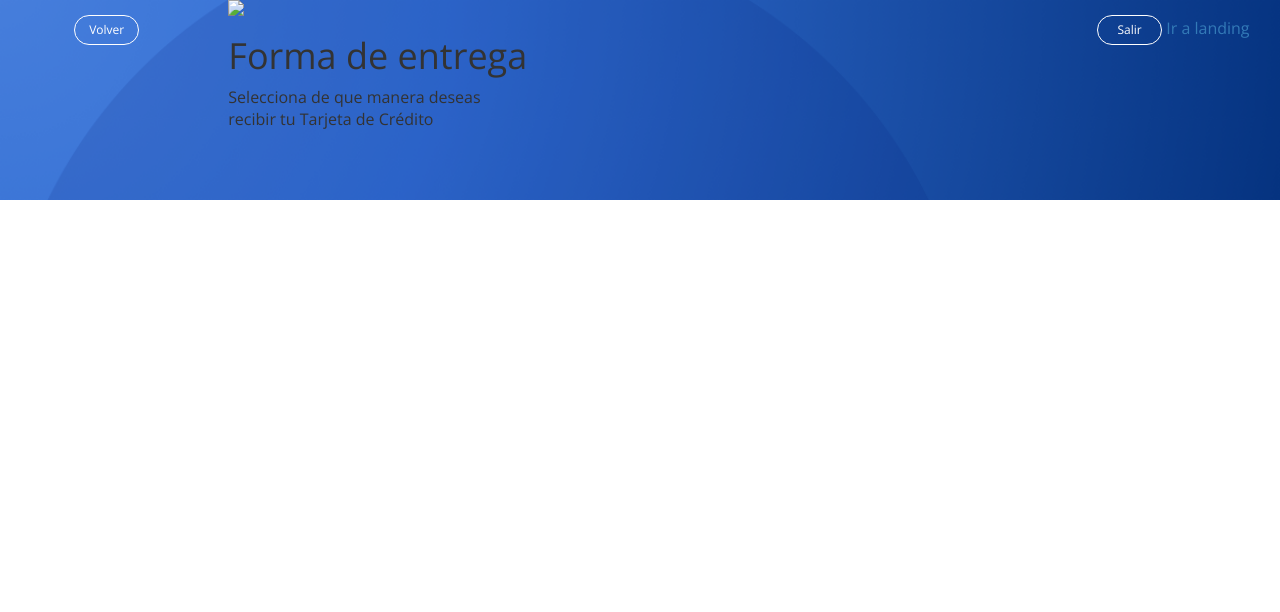
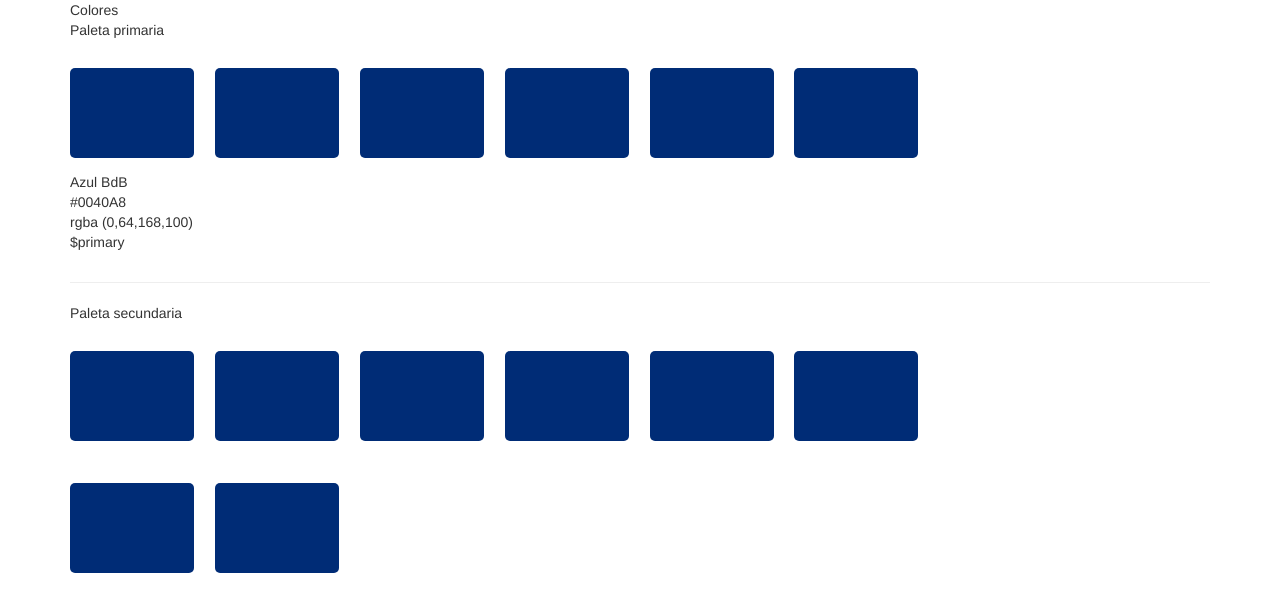
Before and after one commit to DiegoLuque/styleguide-bdb, a website: page index.html in a window 1280 px wide. Drawn offline with nearby package versions, Linux system fonts and the light colour scheme.

Commit message:
Second Commit

```diff
--- a/css/app.scss
+++ b/css/app.scss
@@ -1,6 +1,3 @@
 @import "custom/colors";
-@import "custom/buttons";
-@import "custom/fonts";
-@import "custom/navbars";
 @import "custom/container";
-@import "custom/forms";
+@import "styleguide/styles";
--- a/css/custom/_buttons.scss
+++ /dev/null
@@ -1,59 +0,0 @@
-.btn-header-container{
-    text-align:center;
-    margin-top: 15px;
-}
-.btn.btn-sm{
-    border-radius: 15px;
-}
-
-.btn.btn-link{
-    background-color: rgba(255,255,255,0.0);
-    color: #fff;
-    border: 1px solid #fff;
-}
-
-.btn-min-size{
-    min-width: 65px;
-}
-
-.btn.btn-default{
-    background-color: #fff;
-    color: $primary;
-    border: 1px solid $primary;
-    border-radius: 25px
-}
-
-.btn.btn-primary{
-    background-color: $primary;
-    color: #fff;
-    border: 1px solid $primary;
-    border-radius: 25px;
-}
-
-.btn-container-equal-width .btn{
-    min-width: 140px;
-    margin-right: 10px;
-}
-
-.btn-container-equal-width .btn:last-child{
-    margin-right: 0px;
-}
-
-.btn.btn-sticky{
-    border-radius: 0px;
-    width: 100%;
-    position: fixed;
-    left: 0;
-    bottom: 0;
-    padding: 14px;
-}
-
-@media (min-width: 768px){
-    .btn.btn-sticky{
-        border-radius: 25px;
-        width: auto;
-        position: static;
-        padding: 6px 12px;
-    }
-
-}
--- a/css/custom/_fonts.scss
+++ /dev/null
@@ -1,6 +0,0 @@
-@import url('https://fonts.googleapis.com/css?family=Open+Sans:300,300i,400,400i,700,700i,800,800i');
-
-body{
-    font-size: 16px;
-    font-family: 'Open Sans', sans-serif;
-}
--- a/css/custom/_forms.scss
+++ /dev/null
@@ -1,20 +0,0 @@
-.form-control,
-.form-control:focus{
-    background-color: rgba(255,255,255,0.0);
-    border: none;
-    box-shadow: none;
-    border-radius: 0px;
-    padding: 6px 0px;
-    box-shadow: inset 0 -2px 0 0 rgba(0, 0, 0, 0.1);
-    font-size: 22px;
-}
-
-.form-group{
-    margin-bottom: 25px;
-}
-
-.form-group label{
-    color: #002c76;
-}
-
-/* ESta es la prueba de branch v1 */
--- a/css/custom/_navbars.scss
+++ /dev/null
@@ -1,10 +0,0 @@
-.blue-header{
-    background-image: url("../images/fondo.png");
-    background-repeat: no-repeat;
-    background-size: cover;
-    padding-bottom: 20px;
-    margin-bottom: 60px;
-    min-height: 200px;
-}
-
-/*Cambio de Renzo*/
--- /dev/null
+++ b/css/styleguide/_styles.scss
@@ -0,0 +1,21 @@
+.rectangle-container {
+    width: 124px;
+    height: 90px;
+    border-radius: 5px;
+    margin-right: 17px;
+    margin-bottom: 14px;
+}
+
+.color-container {
+    display: inline-block;
+    vertical-align: top;
+    margin-top: 28px;
+}
+
+.blue {
+    background-color: $primary;
+}
+
+.mrg-btn-0 {
+    margin-bottom: 0px;
+}
--- a/index.html
+++ b/index.html
@@ -1,5 +1,6 @@
 <!DOCTYPE html>
 <html lang="en">
+
 <head>
     <meta charset="UTF-8">
     <meta name="viewport" content="width=device-width, initial-scale=1.0">
@@ -8,37 +9,102 @@
 
     <!-- bootstrap styles -->
     <link rel="stylesheet" href="https://maxcdn.bootstrapcdn.com/bootstrap/3.3.7/css/bootstrap.min.css" integrity="sha384-BVYiiSIFeK1dGmJRAkycuHAHRg32OmUcww7on3RYdg4Va+PmSTsz/K68vbdEjh4u" crossorigin="anonymous">
-
     <link rel="stylesheet" href="app.css">
 
 </head>
+
 <body>
-    <div class="container-fluid blue-header">
+    <div class="container">
+
         <div class="row">
-            <div class="col-xs-2 col-sm-2">
-                <div class="btn-header-container">
-                    <button class="btn btn-link btn-sm btn-min-size hidden-xs">Volver</button>
-                    <span class="fa fa-chevron-left white-text visible-xs"></span>
+            <div class="col-xs-12">
+                Colores
+            </div>
+        </div>
+        <div class="row">
+            <div class="col-xs-12">
+                Paleta primaria
+            </div>
+        </div>
+        <div class="row">
+            <div class="col-xs-12">
+                <div class="color-container">
+                    <div class="rectangle-container blue">
+                    </div>
+                    <p class="sml mrg-btn-0">Azul BdB</p>
+                    <p class="note">#0040A8<br>rgba (0,64,168,100)<br>$primary</p>
+                </div>
+                <div class="color-container">
+                    <div class="rectangle-container blue">
+                    </div>
+                </div>
+                <div class="color-container">
+                    <div class="rectangle-container blue">
+                    </div>
+                </div>
+                <div class="color-container">
+                    <div class="rectangle-container blue">
+                    </div>
+                </div>
+                <div class="color-container">
+                    <div class="rectangle-container blue">
+                    </div>
+                </div>
+                <div class="color-container">
+                    <div class="rectangle-container blue">
+                    </div>
                 </div>
             </div>
-            <div class="col-xs-8 col-sm-8">
-                <div class="title-header-container">
-                    <img src="images/logo-full.svg" class="center-block img-responsive hidden-xs">
-                    <img src="images/logo-movil.png" class="center-block img-responsive visible-xs">
-                    <h1>Forma de entrega</h1>
-                    <span>Selecciona de que manera deseas<br>recibir tu Tarjeta de Crédito</span>
+        </div>
+
+        <hr>
+
+        <div class="row">
+            <div class="col-xs-12">
+                Paleta secundaria
+            </div>
+        </div>
+
+        <div class="row">
+            <div class="col-xs-12">
+                <div class="color-container">
+                    <div class="rectangle-container blue">
+                    </div>
                 </div>
-            </div>
-            <div class="col-xs-2 col-sm-2">
-                <div class="btn-header-container">
-                    <button class="btn btn-link btn-sm btn-min-size hidden-xs">Salir</button>
-                    <span class="fa fa-times white-text visible-xs"></span>
+                <div class="color-container">
+                    <div class="rectangle-container blue">
+                    </div>
+                </div>
+                <div class="color-container">
+                    <div class="rectangle-container blue">
+                    </div>
+                </div>
+                <div class="color-container">
+                    <div class="rectangle-container blue">
+                    </div>
+                </div>
+                <div class="color-container">
+                    <div class="rectangle-container blue">
+                    </div>
+                </div>
+                <div class="color-container">
+                    <div class="rectangle-container blue">
+                    </div>
+                </div>
+                <div class="clearfix visible-lg">
 
-                    <a href="/pages/landing.html">Ir a landing</a>
-
+                </div>
+                <div class="color-container">
+                    <div class="rectangle-container blue">
+                    </div>
+                </div>
+                <div class="color-container">
+                    <div class="rectangle-container blue">
+                    </div>
                 </div>
             </div>
         </div>
     </div>
 </body>
+
 </html>
```
Also changed, not shown: app.css, 1 other file.
